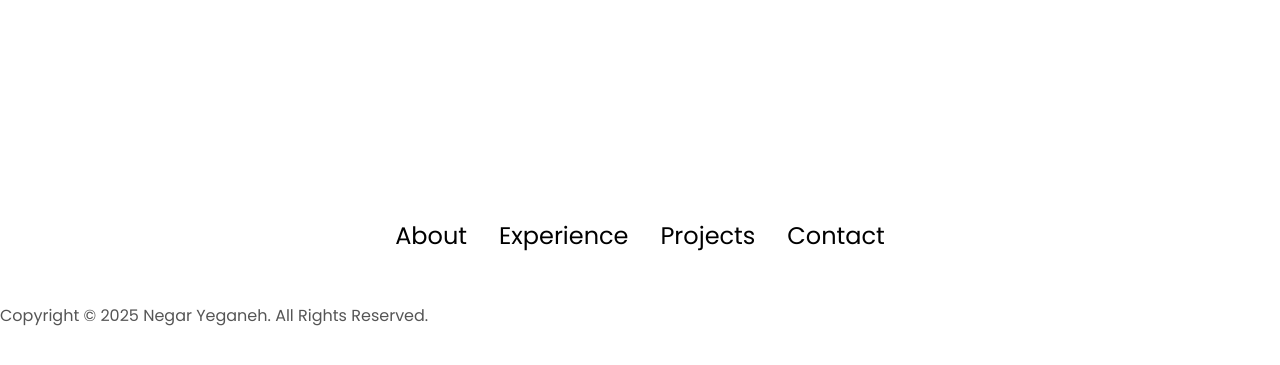
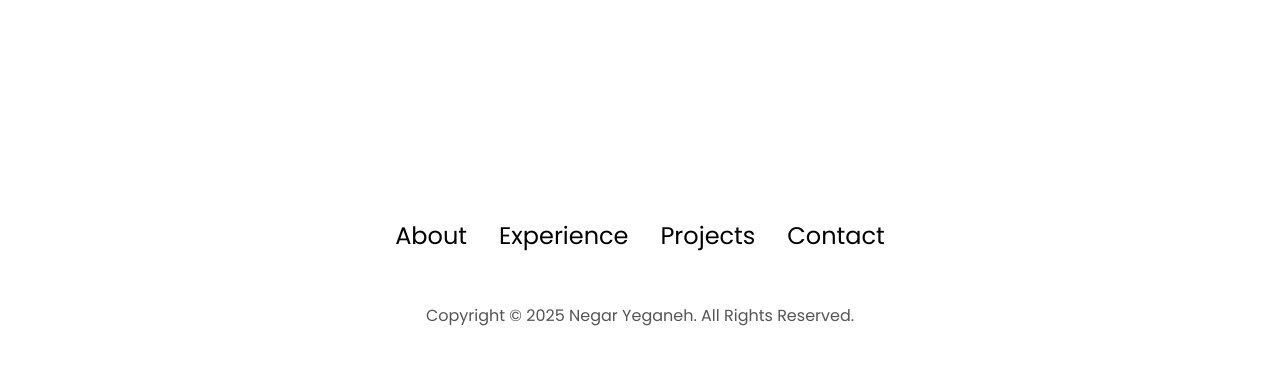
Before and after one commit to NegarYS/NegarYS-Portfolio, a plain HTML site: page index.html in a window 1280 px wide. Shown: the part 3473-3838 px from the top of the page. Before the commit the page ends 3801 px from the top, so only its background shows below. Drawn offline with Linux system fonts and the light colour scheme.

Commit message:
style: adjust spacing of footer

```diff
--- a/style.css
+++ b/style.css
@@ -376,3 +376,14 @@ section {
 .email-icon {
   height: 2.5rem;
 }
+
+/* FOOTER SECTION */
+
+footer {
+  height: 26vh;
+  margin: 0 1rem;
+}
+
+footer p {
+  text-align: center;
+}
```
